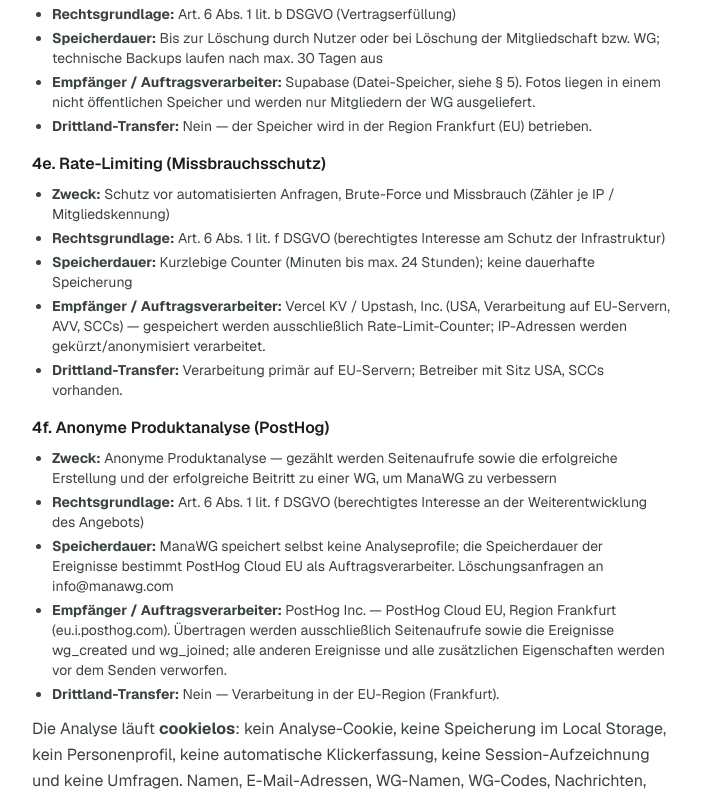
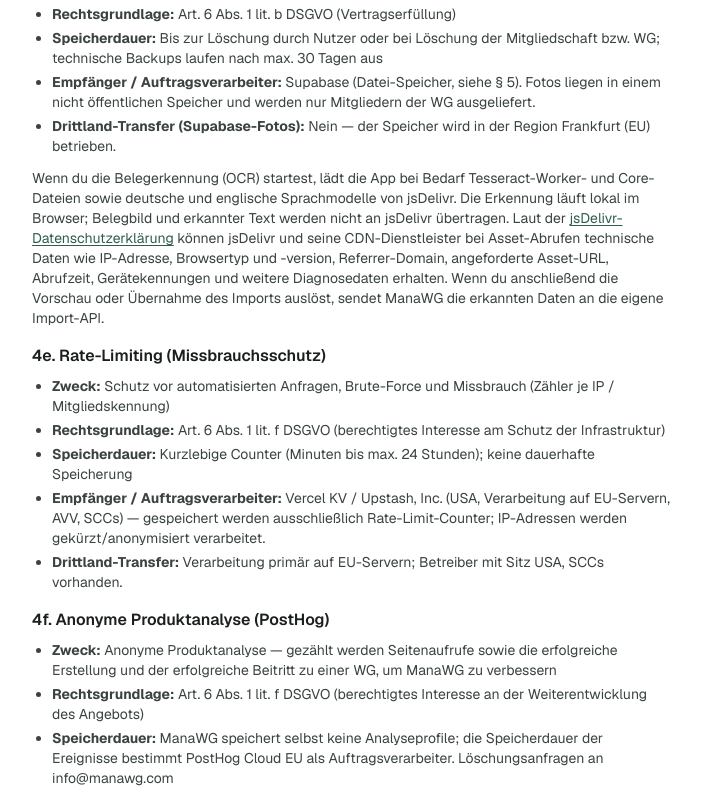
Before and after one commit to Abuarchiv/manawg-landing, a Next.js app: page /datenschutz in a window 1280 px wide. Shown: the part 1786-2580 px from the top of the page, without its empty margins (288-989 px from the left). Built offline with nearby package versions, Linux system fonts and the light colour scheme; no server answers.

Commit message:
docs(privacy): disclose local receipt OCR

```diff
--- a/src/app/datenschutz/page.tsx
+++ b/src/app/datenschutz/page.tsx
@@ -187,10 +187,29 @@ export default function DatenschutzPage() {
 								WG ausgeliefert.
 							</li>
 							<li>
-								<strong>Drittland-Transfer:</strong> Nein — der Speicher wird in der Region
-								Frankfurt (EU) betrieben.
+								<strong>Drittland-Transfer (Supabase-Fotos):</strong> Nein — der Speicher wird in
+								der Region Frankfurt (EU) betrieben.
 							</li>
 						</ul>
+
+						<p className="mb-3 text-sm">
+							Wenn du die Belegerkennung (OCR) startest, lädt die App bei Bedarf Tesseract-Worker-
+							und Core-Dateien sowie deutsche und englische Sprachmodelle von jsDelivr. Die
+							Erkennung läuft lokal im Browser; Belegbild und erkannter Text werden nicht an
+							jsDelivr übertragen. Laut der{' '}
+							<a
+								href="https://www.jsdelivr.com/terms/privacy-policy"
+								target="_blank"
+								rel="noopener noreferrer"
+							>
+								jsDelivr-Datenschutzerklärung
+							</a>{' '}
+							können jsDelivr und seine CDN-Dienstleister bei Asset-Abrufen technische Daten wie
+							IP-Adresse, Browsertyp und -version, Referrer-Domain, angeforderte Asset-URL,
+							Abrufzeit, Gerätekennungen und weitere Diagnosedaten erhalten. Wenn du anschließend
+							die Vorschau oder Übernahme des Imports auslöst, sendet ManaWG die erkannten Daten an
+							die eigene Import-API.
+						</p>
 
 						<h3 className="text-base font-semibold text-[var(--text-1)] mb-2 mt-4">
 							4e. Rate-Limiting (Missbrauchsschutz)
@@ -325,6 +344,10 @@ export default function DatenschutzPage() {
 								<a href="https://sentry.io/legal/dpa/" target="_blank" rel="noopener noreferrer">
 									offizielles Data Processing Addendum
 								</a>
+							</li>
+							<li>
+								<strong>jsDelivr und CDN-Dienstleister</strong> — CDN für Tesseract-Worker-, Core-
+								und Sprachmodelle bei der ausdrücklich gestarteten lokalen OCR (siehe 4d).
 							</li>
 						</ul>
 					</section>
```
